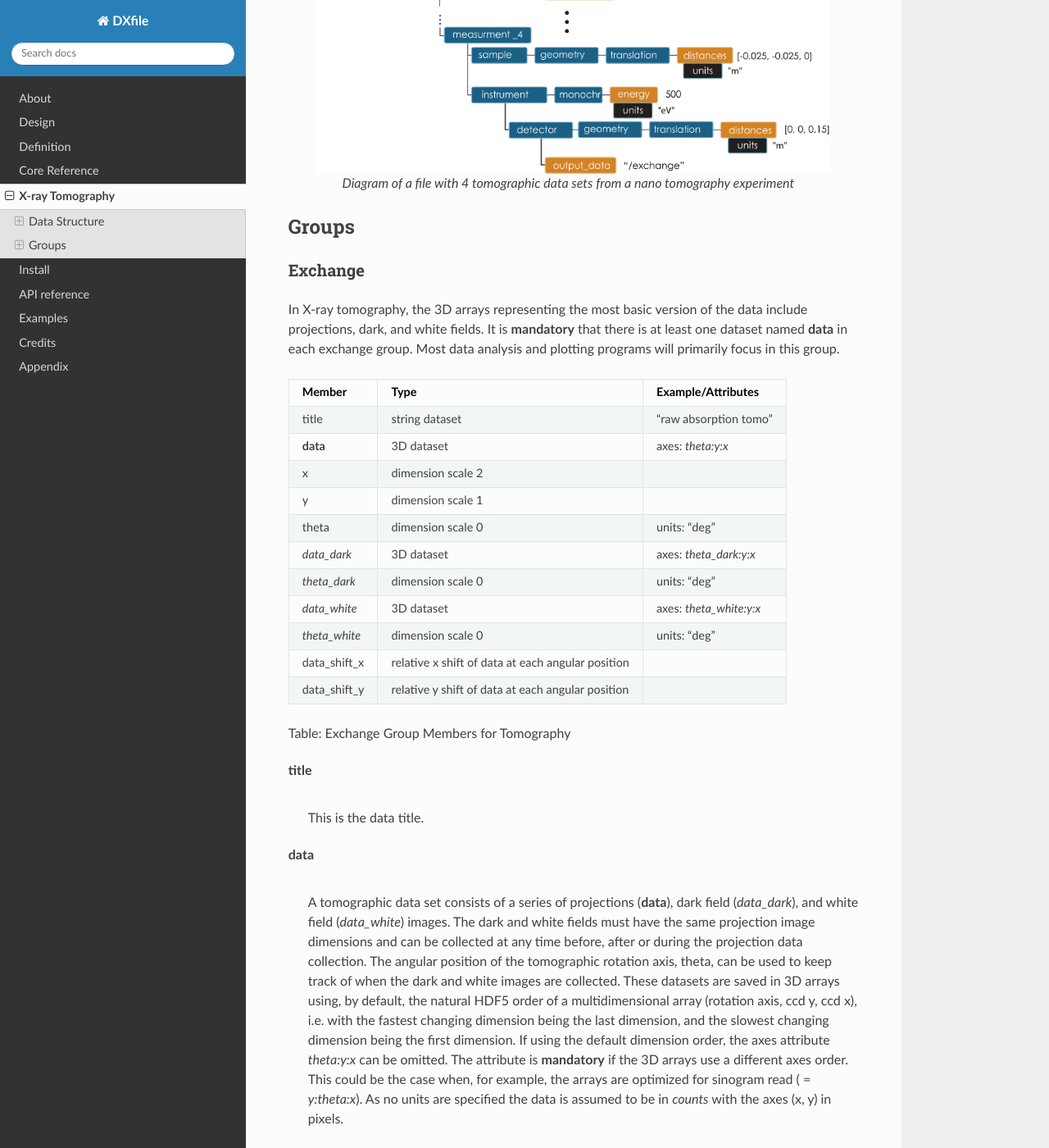
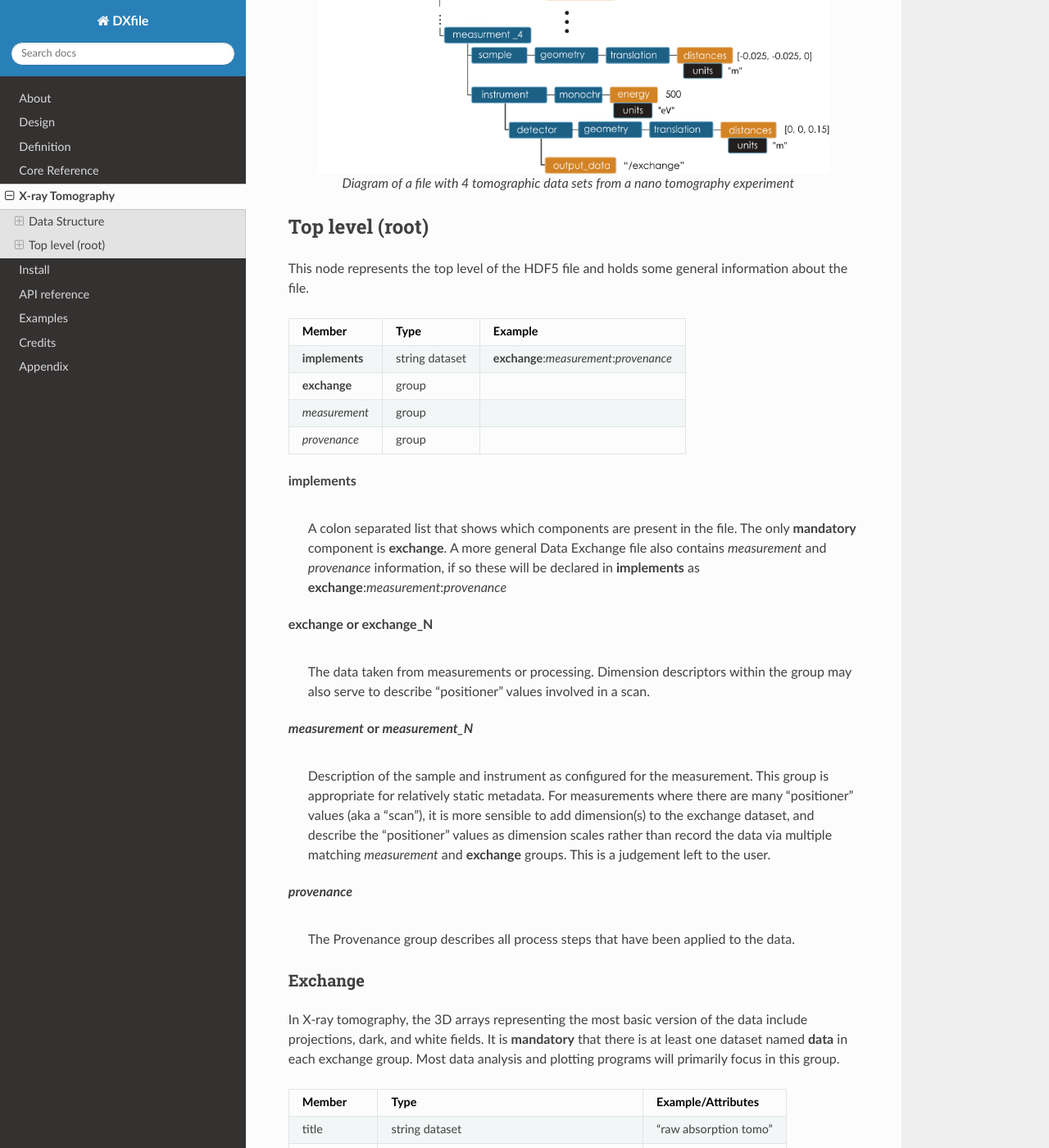
Before and after one commit to data-exchange/dxfile, a Sphinx documentation site: the page built from doc/source/xraytomo.rst, in a window 1280 px wide and 1400 px high, scrolled down 4335 px. Shown: the whole window at 82% size. Built offline with Sphinx 7.4.7 and the Read the Docs theme 2.0.0, drawn with Linux system fonts in a browser that asks for light colours; some of the changed text lies outside the part shown.

Commit message:
menu reorg

```diff
--- a/doc/source/xraytomo.rst
+++ b/doc/source/xraytomo.rst
@@ -124,8 +124,54 @@ Raster
    Diagram of a file with 4 tomographic data sets from a nano tomography
    experiment
 
-Groups
-======
+Top level (root)
+================
+
+This node represents the top level of the HDF5 file and holds some
+general information about the file.
+
+
++---------------+----------------+-----------------------------------------+
+|    Member     |      Type      |              Example                    |
++===============+================+=========================================+
+|**implements** | string dataset | **exchange**:*measurement*:*provenance* |
++---------------+----------------+-----------------------------------------+
+|**exchange**   |    group       |                                         |
++---------------+----------------+-----------------------------------------+
+|*measurement*  |    group       |                                         |
++---------------+----------------+-----------------------------------------+
+| *provenance*  |    group       |                                         |
++---------------+----------------+-----------------------------------------+
+
+**implements**
+    |
+    | A colon separated list that shows which components are present in
+      the file. The only **mandatory** component is **exchange**. A more
+      general Data Exchange file also contains *measurement* and
+      *provenance* information, if so these will be declared in **implements**
+      as **exchange**:*measurement*:*provenance*
+
+**exchange** or **exchange_N**
+    |
+    | The data taken from measurements or processing. Dimension
+      descriptors within the group may also serve to describe
+      “positioner” values involved in a scan.
+
+*measurement* or *measurement_N*
+    |
+    | Description of the sample and instrument as configured for the
+      measurement. This group is appropriate for relatively static
+      metadata. For measurements where there are many “positioner”
+      values (aka a “scan”), it is more sensible to add dimension(s) to
+      the exchange dataset, and describe the “positioner” values as
+      dimension scales rather than record the data via multiple matching
+      *measurement* and **exchange** groups. This is a judgement left to
+      the user.
+
+*provenance*
+    |
+    | The Provenance group describes all process steps that have been
+      applied to the data.
 
 Exchange
 --------
@@ -397,6 +443,10 @@ stored in this class.
 +----------------------------------------------+----------------------------------+----------------------------------+
 |    serial_number                             | string dataset                   |       "1234XW2"                  |
 +----------------------------------------------+----------------------------------+----------------------------------+
+|    firmware_version                          | string dataset                   |       "3.7.9"                    |
++----------------------------------------------+----------------------------------+----------------------------------+
+|    software_version                          | string dataset                   |       "1.3.14"                   |
++----------------------------------------------+----------------------------------+----------------------------------+
 |    bit_depth                                 |      integer                     |      12                          |
 +----------------------------------------------+----------------------------------+----------------------------------+
 |    pixel_size_x                              |      float                       |      6.7e-6                      |
```
Also changed, not shown: other parts of doc/source/xraytomo.rst (+4 -5 lines), doc/source/reference.rst (+5 -5 lines).
